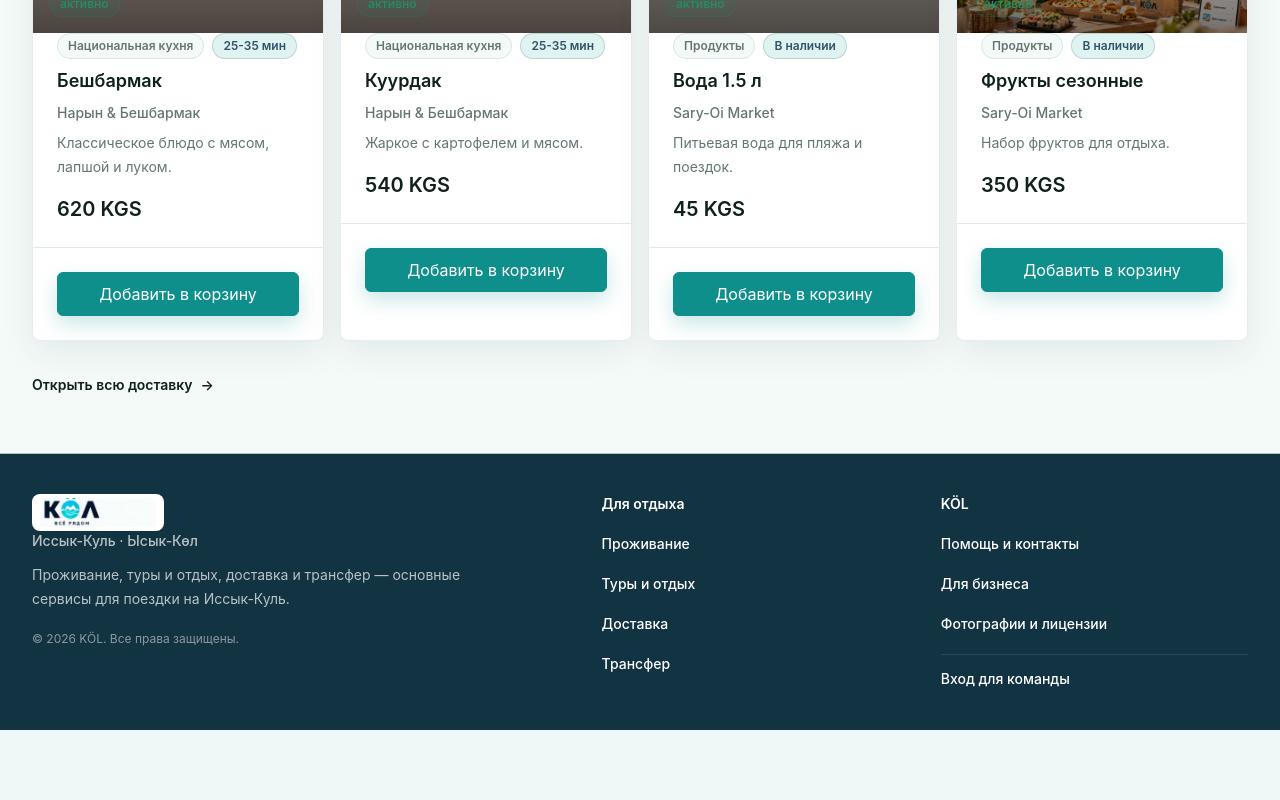
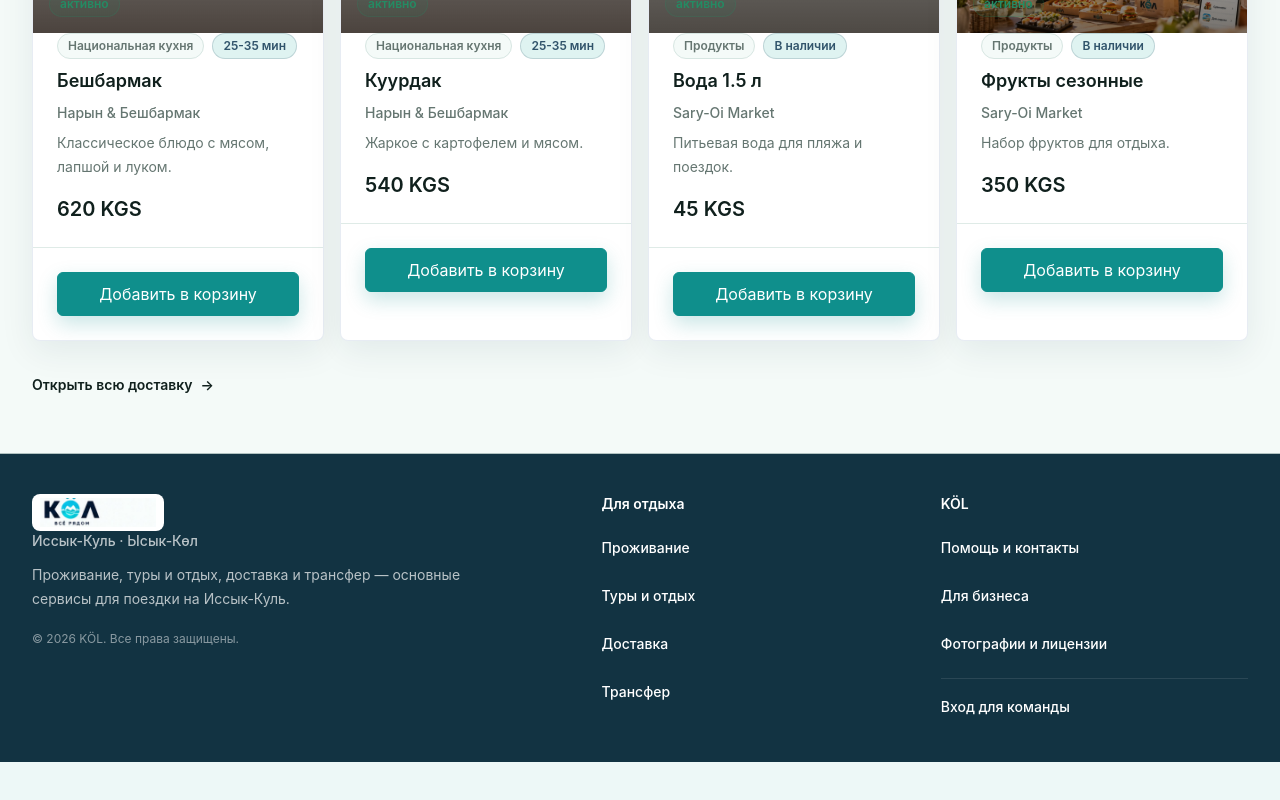
Before and after one commit to stvelikiy-star/kol-travel-platform, a Next.js app: page / in a window 1280 px wide. Shown: the part 4519-5319 px from the top of the page. Built offline with nearby package versions, Linux system fonts and the light colour scheme; grey boxes are pictures that could not be loaded.

Commit message:
a11y(kol): minimum 44px targets for src/components/layout/PublicFooter.tsx

```diff
--- a/src/components/layout/PublicFooter.tsx
+++ b/src/components/layout/PublicFooter.tsx
@@ -39,7 +39,7 @@ export function PublicFooter({ className }: PublicFooterProps) {
         <nav className="grid content-start gap-1 text-sm" aria-label="Разделы для отдыха">
           <p className="mb-2 font-semibold text-white">Для отдыха</p>
           {travelLinks.map((link) => (
-            <Link className="flex min-h-9 items-center font-medium text-white/70 transition hover:text-aqua" href={link.href} key={link.href}>
+            <Link className="flex min-h-11 items-center font-medium text-white/70 transition hover:text-aqua" href={link.href} key={link.href}>
               {link.label}
             </Link>
           ))}
@@ -50,7 +50,7 @@ export function PublicFooter({ className }: PublicFooterProps) {
           {serviceLinks.map((link) => (
             <Link
               className={cn(
-                "flex min-h-9 items-center font-medium transition hover:text-aqua",
+                "flex min-h-11 items-center font-medium transition hover:text-aqua",
                 link.href === "/team" ? "mt-2 border-t border-white/10 pt-3 text-white/50" : "text-white/70"
               )}
               href={link.href}
```
